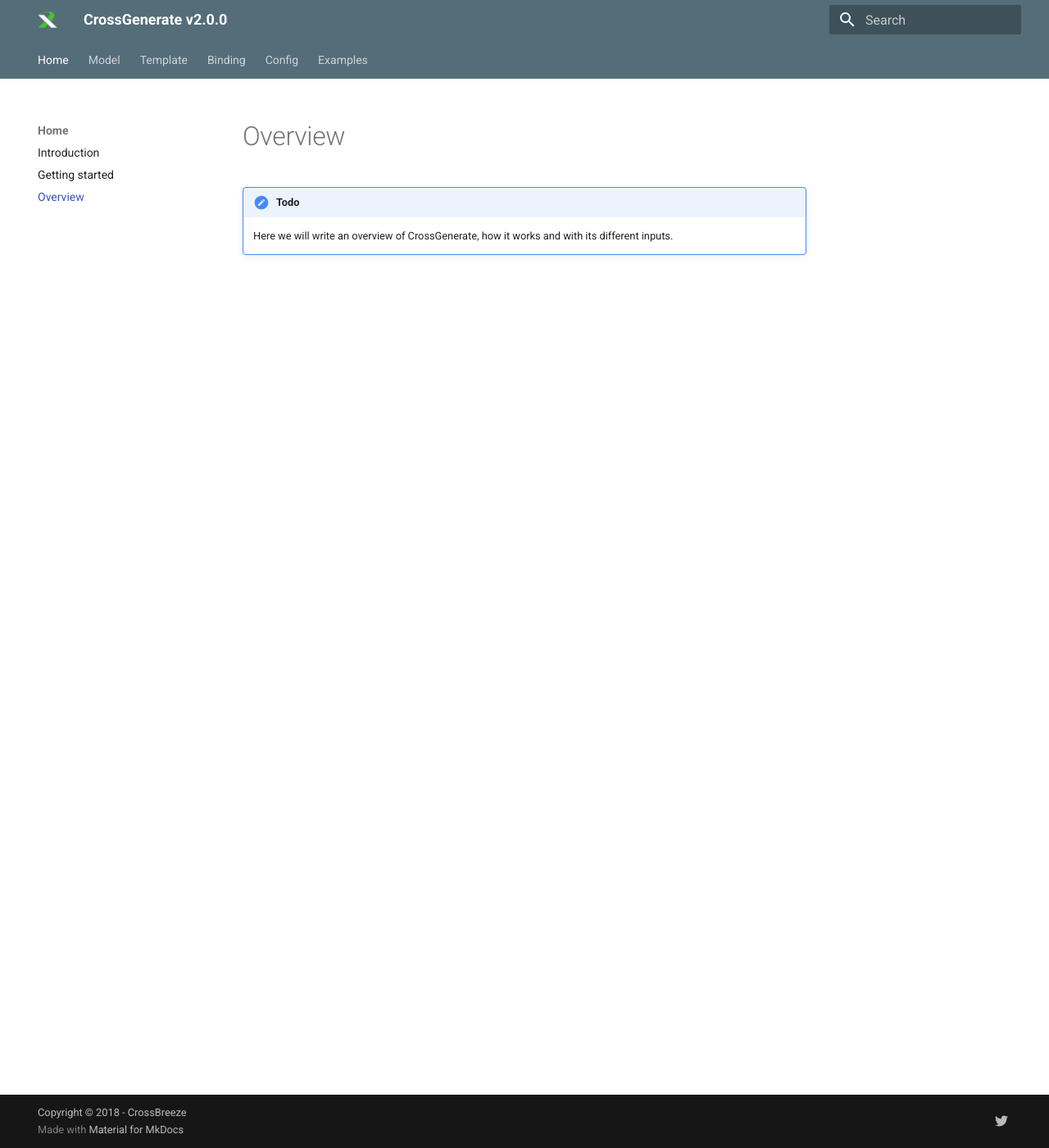
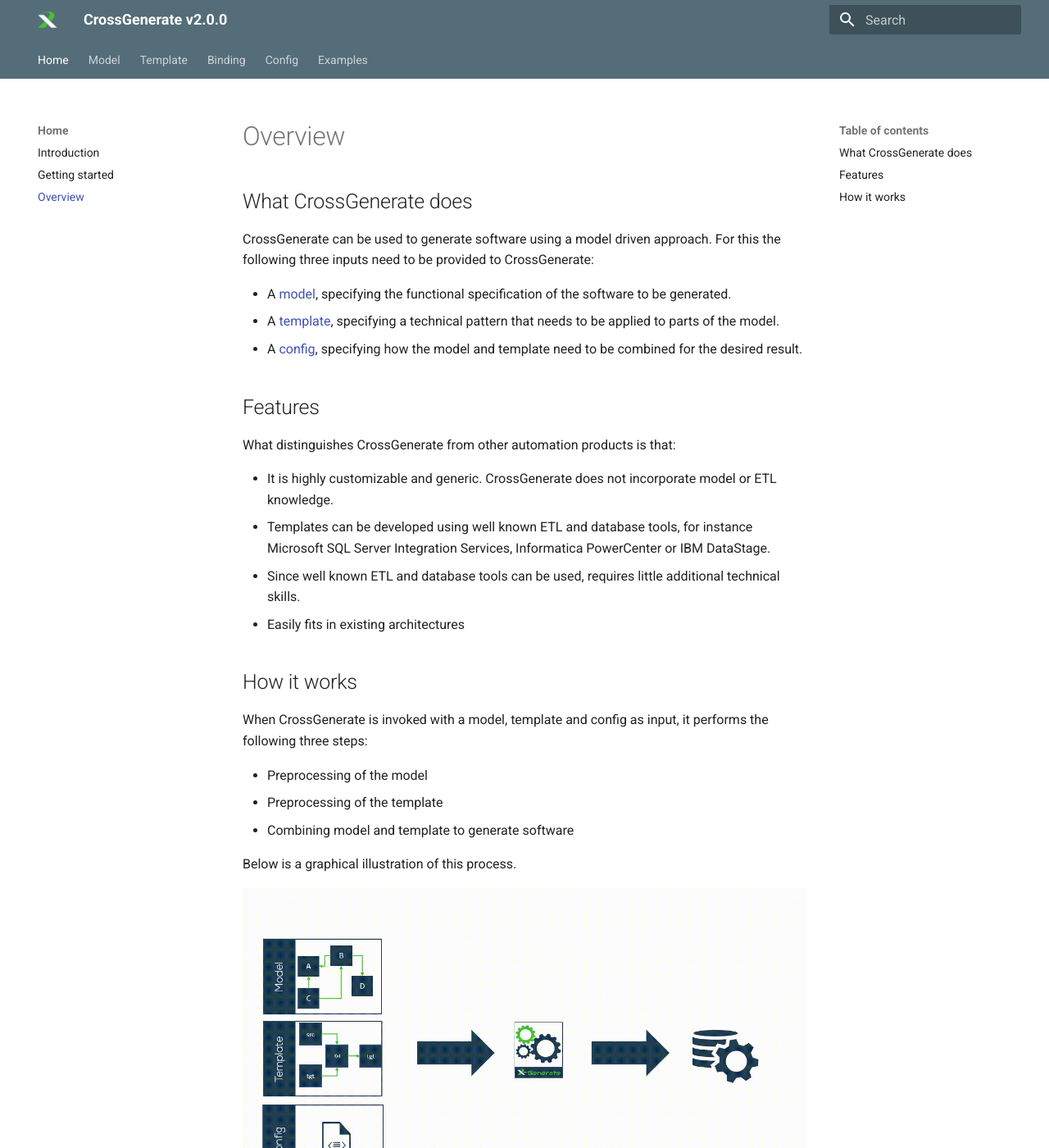
Before and after one commit to CrossBreezeNL/CrossGenerate, an MkDocs documentation site: the page built from Documentation/docs/Overview.md, in a window 1280 px wide and 1400 px high. Shown: the whole window at 82% size. Built offline with MkDocs 1.6.1 and Material for MkDocs 9.7.7, drawn with Linux system fonts in a browser that asks for light colours; old or Windows-style settings are respelled for this version of MkDocs.

Commit message:
Created overview page

```diff
--- a/Documentation/docs/Overview.md
+++ b/Documentation/docs/Overview.md
@@ -1,4 +1,28 @@
 # Overview
 
-!!! todo
-    Here we will write an overview of CrossGenerate, how it works and with its different inputs.
+## What CrossGenerate does
+CrossGenerate can be used to generate software using a model driven approach.
+For this the following three inputs need to be provided to CrossGenerate:
+
+- A [model](./Model), specifying the functional specification of the software to be generated.
+- A [template](./Template), specifying a technical pattern that needs to be applied to parts of the model.
+- A [config](./Config), specifying how the model and template need to be combined for the desired result.
+
+## Features
+What distinguishes CrossGenerate from other automation products is that:
+
+- It is highly customizable and generic. CrossGenerate does not incorporate model or ETL knowledge.
+- Templates can be developed using well known ETL and database tools, for instance Microsoft SQL Server Integration Services, Informatica PowerCenter or IBM DataStage.
+- Since well known ETL and database tools can be used, requires little additional technical skills.
+- Easily fits in existing architectures
+
+## How it works
+When CrossGenerate is invoked with a model, template and config as input, it performs the following three steps:
+
+- Preprocessing of the model
+- Preprocessing of the template
+- Combining model and template to generate software
+
+Below is a graphical illustration of this process.
+
+![video](./img/CrossGenerate.gif)
```
Also changed, not shown: Documentation/docs/img/CrossGenerate.gif (added).
